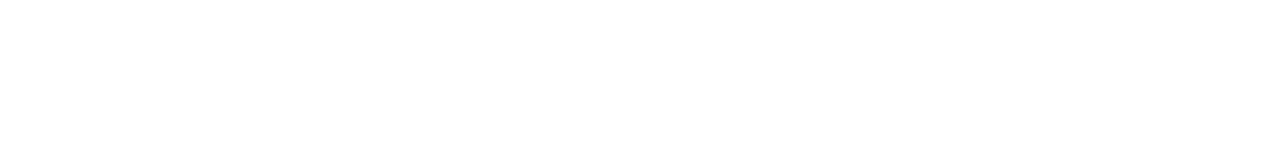
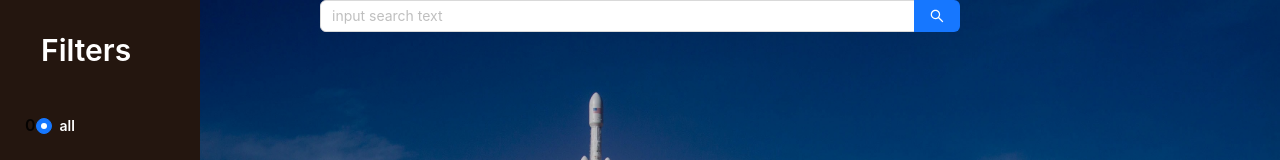
Before and after one commit to Naiem1/spacex-frontend-project, a React (Vite) app: page / in a window 1280 px wide. Before the commit this address had no page. Shown: the top 160 px of the page. Built offline with nearby package versions, Linux system fonts and the light colour scheme; no server answers.

Commit message:
Fix: fixes fome bug that is nessesar for deploy

```diff
--- a/src/routers/AppRouter.tsx
+++ b/src/routers/AppRouter.tsx
@@ -1,13 +1,18 @@
 import { Route, Routes } from 'react-router-dom';
+import SearchBar from '../components/SearchBar/SearchBar';
 import HomePage from '../pages/homePage/HomePage';
 import LaunchDetailsPage from '../pages/LaunchDetailsPage/LaunchDetailsPage';
 
 const AppRouter: React.FC = () => {
   return (
-    <Routes>
-      <Route path="/launches" element={<HomePage />} />
-      <Route path="/launches/:id" element={<LaunchDetailsPage />} />
-    </Routes>
+    <>
+      <SearchBar />
+      <Routes>
+        <Route exact path="/" element={<HomePage />} />
+        <Route path="/launches" element={<HomePage />} />
+        <Route path="/launches/:id" element={<LaunchDetailsPage />} />
+      </Routes>
+    </>
   );
 };
 
```
